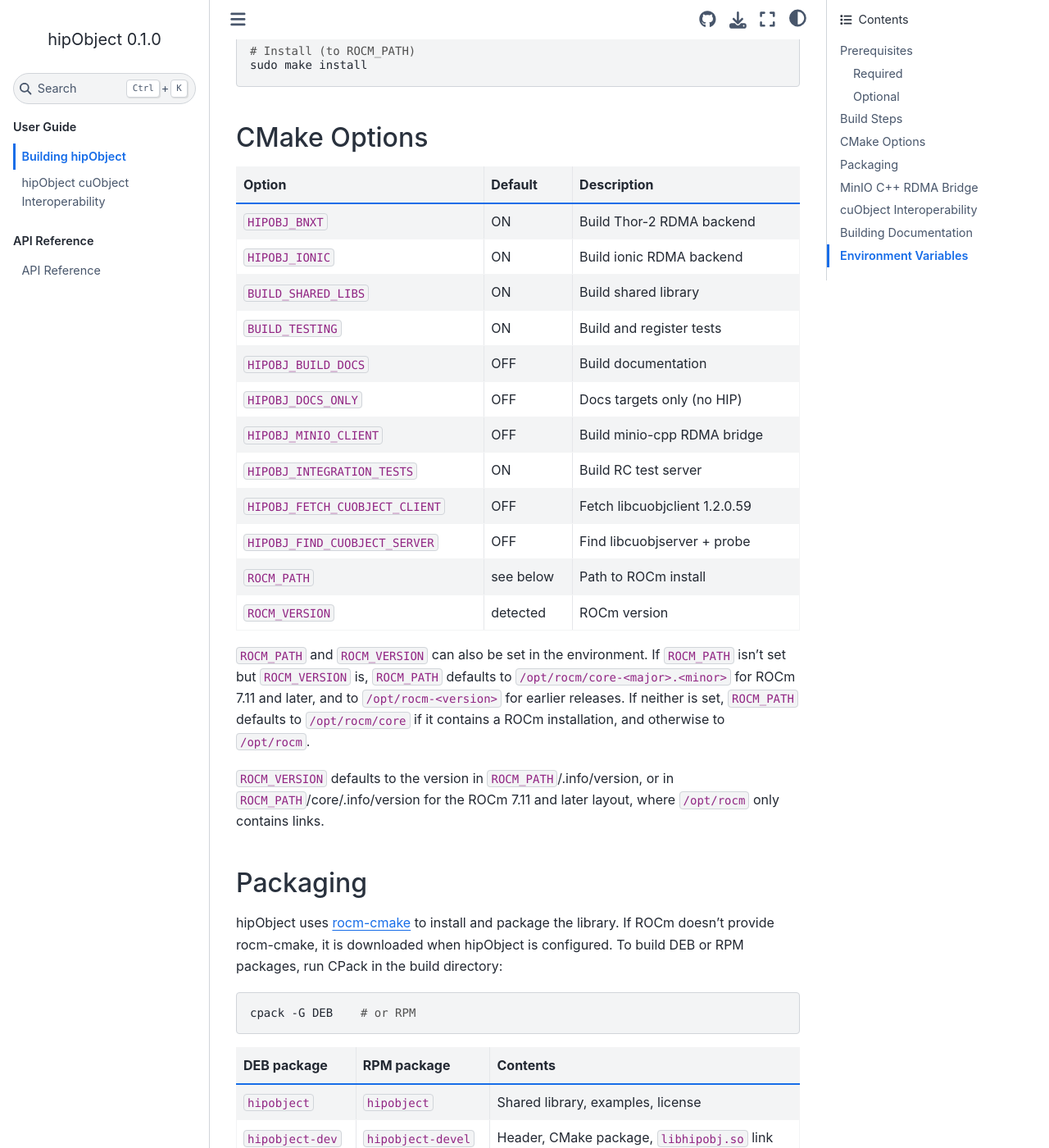
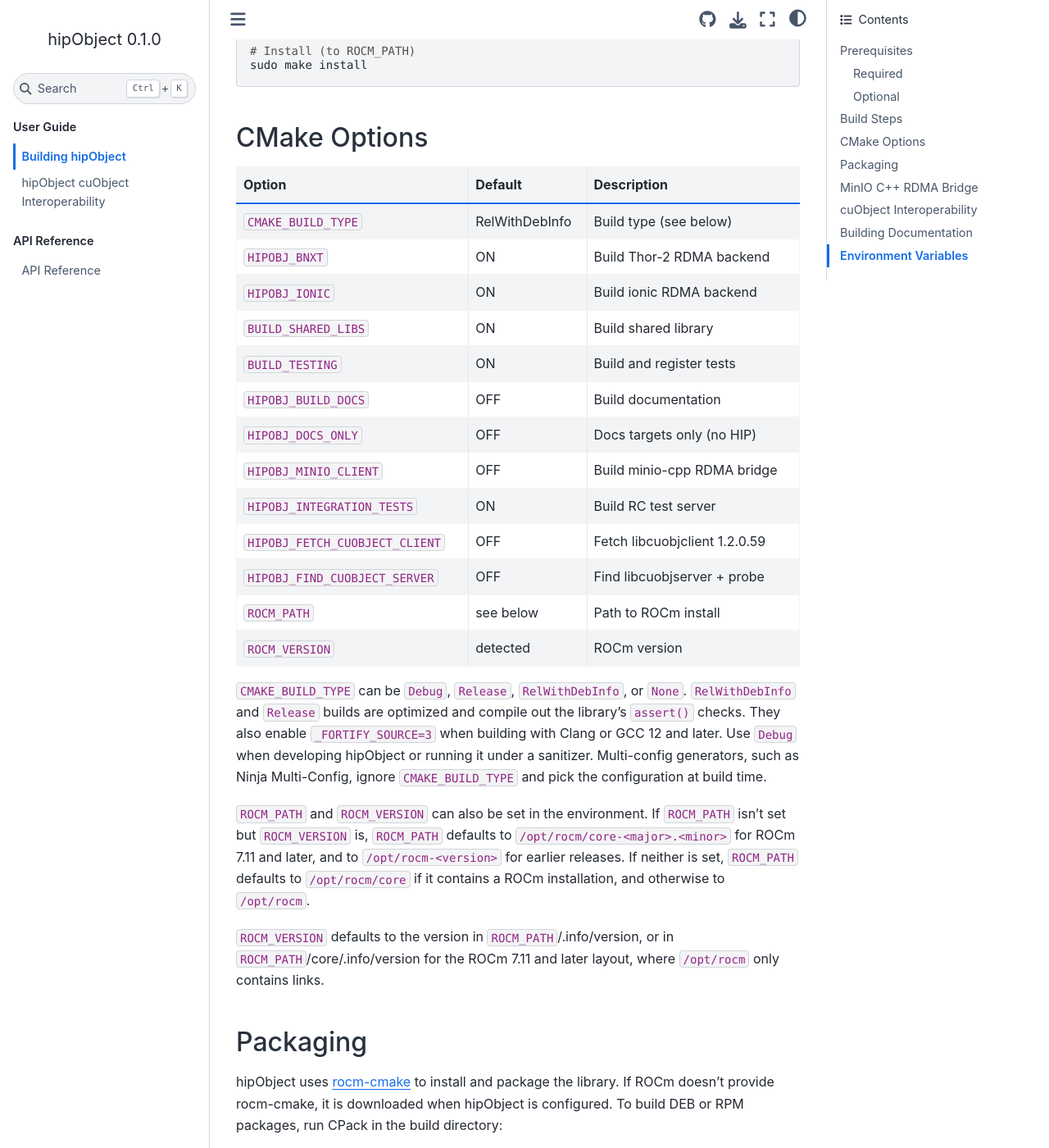
Before and after one commit to ROCm/hipObject, a Sphinx documentation site: the page built from docs/building.rst, in a window 1280 px wide and 1400 px high, scrolled down 887 px. Shown: the whole window at 82% size. Built offline with Sphinx 7.4.7 and the Sphinx Book theme 1.1.4, drawn with Linux system fonts in a browser that asks for light colours.

Commit message:
build: default to a RelWithDebInfo build (#121)
When CMAKE_BUILD_TYPE isn't set, single-config generators now build
RelWithDebInfo instead of Debug. The default build is now optimized and
has debug info. It compiles out the library's assert() checks and turns
on _FORTIFY_SOURCE=3. Test programs still keep assert() because they
build with -UNDEBUG. Multi-config generators are unaffected.

Build: the matrix gets a build_type variable that is passed as
CMAKE_BUILD_TYPE. The four regular jobs leave it empty, so they build
the new default. The AddressSanitizer job sets it to Debug. Without
that, nothing in CI would build Debug: no job would check the library's
assert()s, and ASan would only run on optimized code. When the build
type is set, it's added to the job name.

docs/building.rst: add CMAKE_BUILD_TYPE to the CMake Options table. A
new paragraph lists the allowed values, describes what the optimized
build types change, and recommends Debug for development and sanitizer
builds.

```diff
--- a/docs/building.rst
+++ b/docs/building.rst
@@ -42,22 +42,32 @@
 CMake Options
 -------------
 
-================================ ========= =============================
-Option                           Default   Description
-================================ ========= =============================
-``HIPOBJ_BNXT``                  ON        Build Thor-2 RDMA backend
-``HIPOBJ_IONIC``                 ON        Build ionic RDMA backend
-``BUILD_SHARED_LIBS``            ON        Build shared library
-``BUILD_TESTING``                ON        Build and register tests
-``HIPOBJ_BUILD_DOCS``            OFF       Build documentation
-``HIPOBJ_DOCS_ONLY``             OFF       Docs targets only (no HIP)
-``HIPOBJ_MINIO_CLIENT``          OFF       Build minio-cpp RDMA bridge
-``HIPOBJ_INTEGRATION_TESTS``     ON        Build RC test server
-``HIPOBJ_FETCH_CUOBJECT_CLIENT`` OFF       Fetch libcuobjclient 1.2.0.59
-``HIPOBJ_FIND_CUOBJECT_SERVER``  OFF       Find libcuobjserver + probe
-``ROCM_PATH``                    see below Path to ROCm install
-``ROCM_VERSION``                 detected  ROCm version
-================================ ========= =============================
+================================ ============== =============================
+Option                           Default        Description
+================================ ============== =============================
+``CMAKE_BUILD_TYPE``             RelWithDebInfo Build type (see below)
+``HIPOBJ_BNXT``                  ON             Build Thor-2 RDMA backend
+``HIPOBJ_IONIC``                 ON             Build ionic RDMA backend
+``BUILD_SHARED_LIBS``            ON             Build shared library
+``BUILD_TESTING``                ON             Build and register tests
+``HIPOBJ_BUILD_DOCS``            OFF            Build documentation
+``HIPOBJ_DOCS_ONLY``             OFF            Docs targets only (no HIP)
+``HIPOBJ_MINIO_CLIENT``          OFF            Build minio-cpp RDMA bridge
+``HIPOBJ_INTEGRATION_TESTS``     ON             Build RC test server
+``HIPOBJ_FETCH_CUOBJECT_CLIENT`` OFF            Fetch libcuobjclient 1.2.0.59
+``HIPOBJ_FIND_CUOBJECT_SERVER``  OFF            Find libcuobjserver + probe
+``ROCM_PATH``                    see below      Path to ROCm install
+``ROCM_VERSION``                 detected       ROCm version
+================================ ============== =============================
+
+``CMAKE_BUILD_TYPE`` can be ``Debug``, ``Release``,
+``RelWithDebInfo``, or ``None``. ``RelWithDebInfo`` and ``Release``
+builds are optimized and compile out the library's ``assert()``
+checks. They also enable ``_FORTIFY_SOURCE=3`` when building with
+Clang or GCC 12 and later. Use ``Debug`` when
+developing hipObject or running it under a sanitizer. Multi-config
+generators, such as Ninja Multi-Config, ignore ``CMAKE_BUILD_TYPE``
+and pick the configuration at build time.
 
 ``ROCM_PATH`` and ``ROCM_VERSION`` can also be set in the
 environment. If ``ROCM_PATH`` isn't set but ``ROCM_VERSION`` is,
```
Also changed, not shown: CMakeLists.txt (+7 -7 lines), 1 other file.
